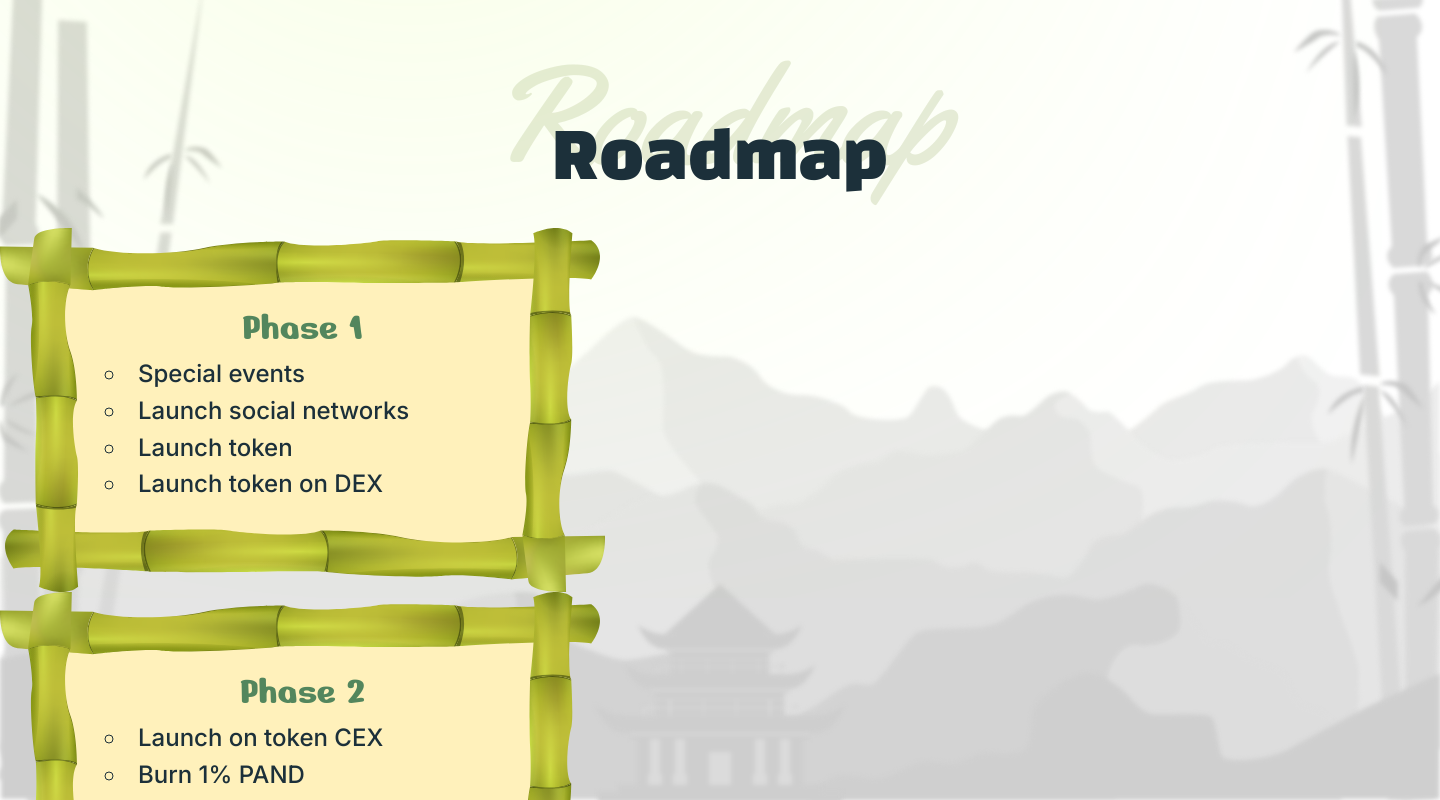
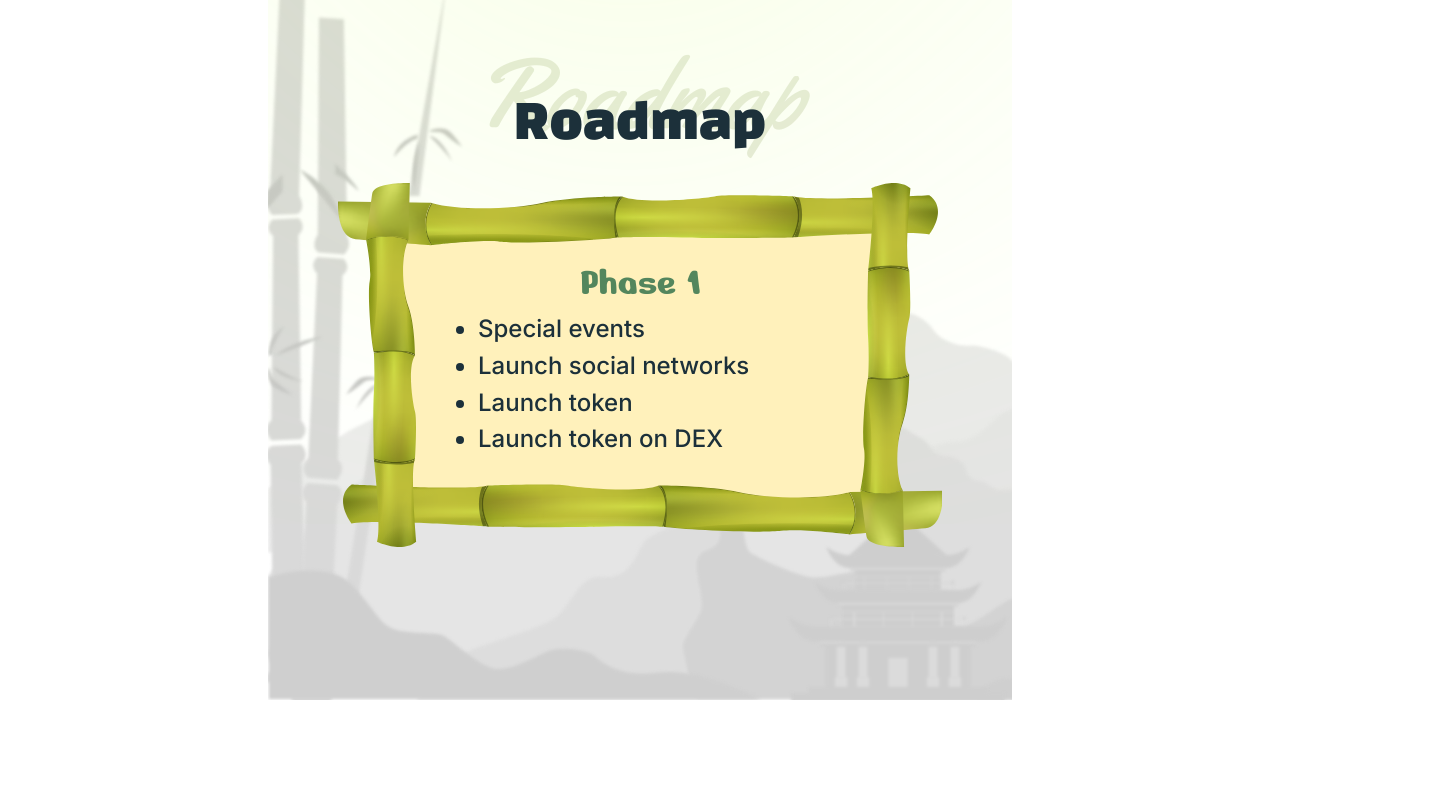
Before and after one commit to SergiiTernytskyi/roadmap-page, a React (Create React App) app: page / in a window 1280 px wide. Shown: the top 800 px of the page, 1440 px wide, since content can reach past the window. Built offline with nearby package versions, Linux system fonts and the light colour scheme.

Commit message:
styles fixed

```diff
--- a/package.json
+++ b/package.json
@@ -6,6 +6,7 @@
     "@testing-library/jest-dom": "^5.16.5",
     "@testing-library/react": "^13.4.0",
     "@testing-library/user-event": "^13.5.0",
+    "gsap": "^3.12.1",
     "modern-normalize": "^2.0.0",
     "react": "^18.2.0",
     "react-dom": "^18.2.0",
--- a/src/components/PhaseCard/PhaseCard.jsx
+++ b/src/components/PhaseCard/PhaseCard.jsx
@@ -5,8 +5,8 @@ export const PhaseCard = ({ title, list }) => {
     <ItemStyled>
       <CardTitle>{title}</CardTitle>
       <CardList>
-        {list.map((card) => {
-          return <CardItem>{card}</CardItem>;
+        {list.map((card, index) => {
+          return <CardItem key={index}>{card}</CardItem>;
         })}
       </CardList>
     </ItemStyled>
--- a/src/components/PhaseCard/PhaseCard.styles.js
+++ b/src/components/PhaseCard/PhaseCard.styles.js
@@ -3,7 +3,8 @@ import bambooFrame from "../../images/bambooFrame.svg";
 
 export const ItemStyled = styled.li`
   position: relative;
-  padding: 76px 105px 92px;
+  padding: 76px 140px 92px;
+  flex-shrink: 0;
 
   width: 605px;
   height: 364px;
@@ -27,7 +28,7 @@ export const CardTitle = styled.h2`
 `;
 
 export const CardList = styled.ul`
-  list-style: circle inside;
+  list-style: disc;
 `;
 
 export const CardItem = styled.li`
--- a/src/components/RoadmapScroll/RoadmapScroll.jsx
+++ b/src/components/RoadmapScroll/RoadmapScroll.jsx
@@ -1,15 +1,18 @@
 import { phasesList } from "../../data/phasesList";
+import { useHorizontalScroll } from "../../hooks/useHorizontalScroll";
 import { PhaseCard } from "../PhaseCard/PhaseCard";
 import { Title } from "../Title/Title";
 import { Card, ListStyled } from "./RoadmapScroll.styles";
 
 export const RoadmapScroll = () => {
+  const horizontallScroll = useHorizontalScroll();
+
   return (
     <Card>
       <Title>Roadmap</Title>
-      <ListStyled>
-        {phasesList.map(({ name, list }) => {
-          return <PhaseCard title={name} list={list} />;
+      <ListStyled ref={horizontallScroll}>
+        {phasesList.map(({ name, list }, index) => {
+          return <PhaseCard key={index} title={name} list={list} />;
         })}
       </ListStyled>
     </Card>
--- a/src/components/RoadmapScroll/RoadmapScroll.styles.js
+++ b/src/components/RoadmapScroll/RoadmapScroll.styles.js
@@ -4,20 +4,36 @@ import backgroundImage from "../../images/background.svg";
 
 export const Card = styled.section`
   position: relative;
+  padding: 0 70px;
+  overflow: hidden;
 
   margin: 0 auto;
-  padding-top: 120px;
+  padding-top: 95px;
 
-  width: 1440px;
-  height: 800px;
+  width: 375px;
+  height: 600px;
 
   background-image: url(${backgroundImage});
   background-repeat: no-repeat;
-  background-size: contain;
+  background-size: cover;
+  background-position: 50% 50%;
+
+  @media (min-width: 744px) {
+    width: 744px;
+    height: 700px;
+    background-size: cover;
+    background-position: top left;
+  }
+  @media (min-width: 1440px) {
+    width: 1440px;
+    height: 800px;
+    background-size: contain;
+    padding-top: 120px;
+  }
 `;
 
 export const ListStyled = styled.ul`
-  /* display: flex; */
+  display: flex;
   gap: 40px;
-  overflow-x: scroll;
+  overflow-x: auto;
 `;
--- a/src/components/Title/Title.styled.js
+++ b/src/components/Title/Title.styled.js
@@ -5,25 +5,47 @@ export const TitleStyled = styled.h1`
 
   font-family: "Black Han Sans";
   font-weight: 400;
-  font-size: 64px;
+  font-size: 40px;
   line-height: 1.25;
   text-align: center;
   text-transform: capitalize;
   color: #1c303a;
+
+  @media (min-width: 744px) {
+    top: 42px;
+    left: 205px;
+    font-size: 48px;
+  }
+  @media (min-width: 1440px) {
+    top: 42px;
+    left: 487px;
+    font-size: 64px;
+  }
 `;
 
 export const TitleShadow = styled.div`
   position: absolute;
   top: 42px;
-  left: 487px;
+  left: 54px;
   z-index: -1;
 
   font-family: "Yellowtail";
   font-weight: 400;
-  font-size: 140px;
+  font-size: 80px;
   line-height: 1.06;
   text-align: center;
   text-transform: capitalize;
   color: #859a50;
   opacity: 0.2;
+
+  @media (min-width: 744px) {
+    top: 42px;
+    left: 205px;
+    font-size: 100px;
+  }
+  @media (min-width: 1440px) {
+    top: 42px;
+    left: 487px;
+    font-size: 140px;
+  }
 `;
--- /dev/null
+++ b/src/hooks/useHorizontalScroll.js
@@ -0,0 +1,27 @@
+import { useEffect, useRef } from "react";
+
+export function useHorizontalScroll() {
+  const elementRef = useRef();
+
+  useEffect(() => {
+    const element = elementRef.current;
+
+    if (element) {
+      const onWheel = (event) => {
+        if (event.deltaY === 0) return;
+
+        event.preventDefault();
+
+        element.scrollTo({
+          left: element.scrollLeft + event.deltaY,
+          behavior: "smooth",
+        });
+      };
+
+      element.addEventListener("wheel", onWheel);
+
+      return () => element.removeEventListener("wheel", onWheel);
+    }
+  }, []);
+  return elementRef;
+}
```
Also changed, not shown: 1 other file (tests, documents, lock files or other folders).
